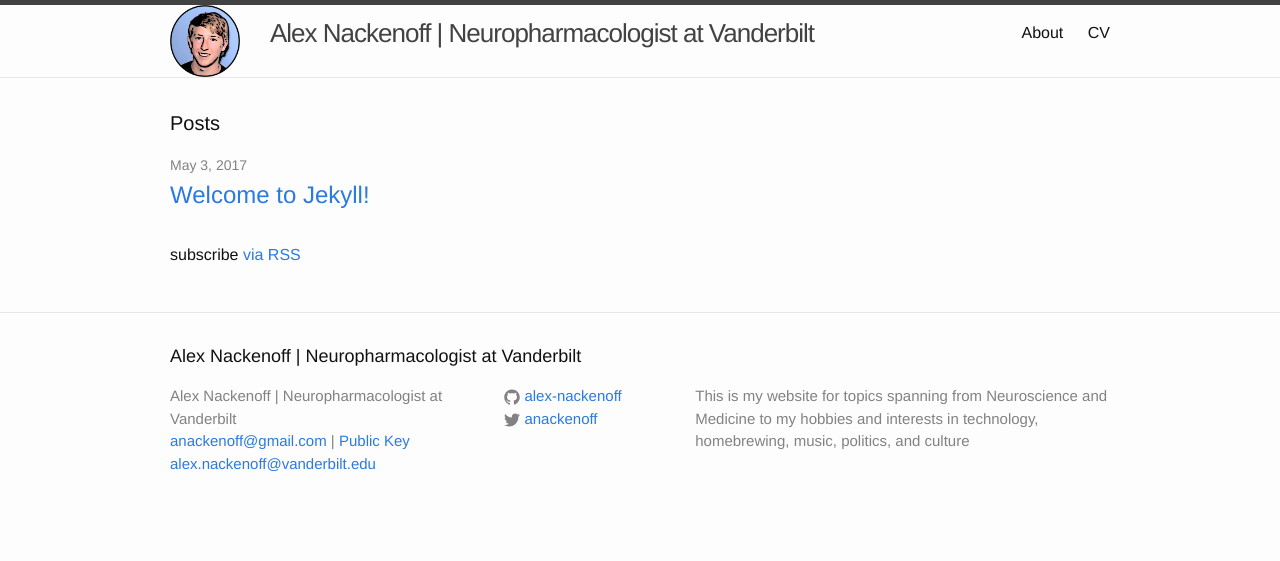
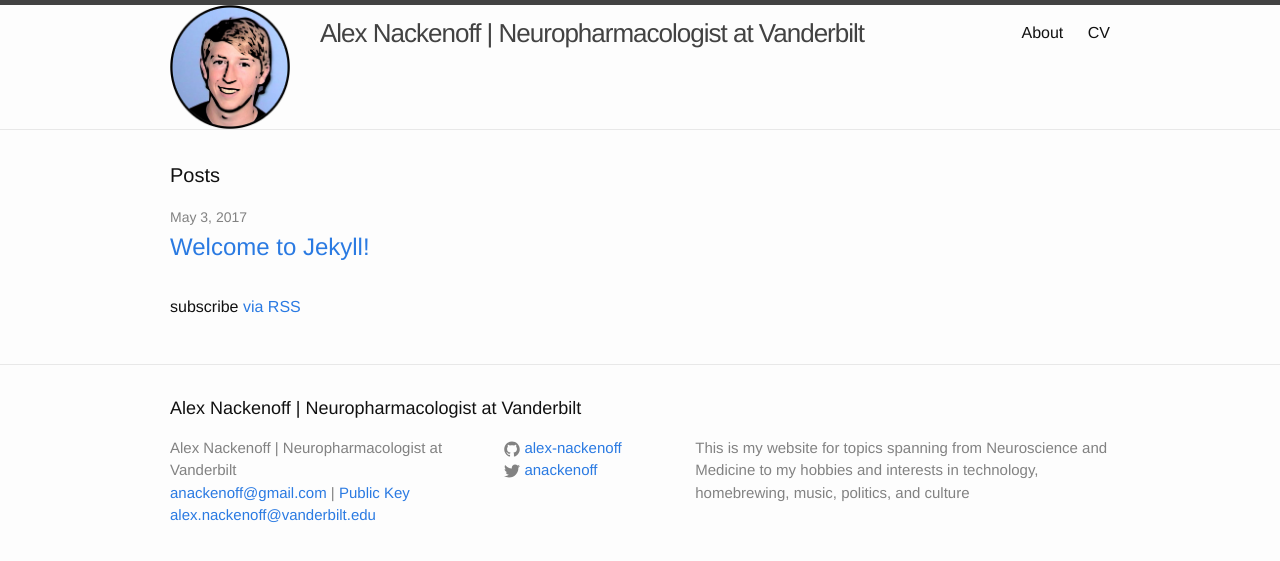
Before and after one commit to alex-nackenoff/alex-nackenoff.github.io, a Jekyll site: the page built from index.html, in a window 1280 px wide. Shown: the top 561 px of the page. Built offline with Jekyll 4.4.1, drawn with Linux system fonts in a browser that asks for light colours.

Commit message:
enlarge pic

```diff
--- a/_sass/_layout.scss
+++ b/_sass/_layout.scss
@@ -11,7 +11,7 @@
 }
 img.header-logo {
   float:left;
-  width: 70px;
+  width: 120px;
 }
 
 .site-title {
```
